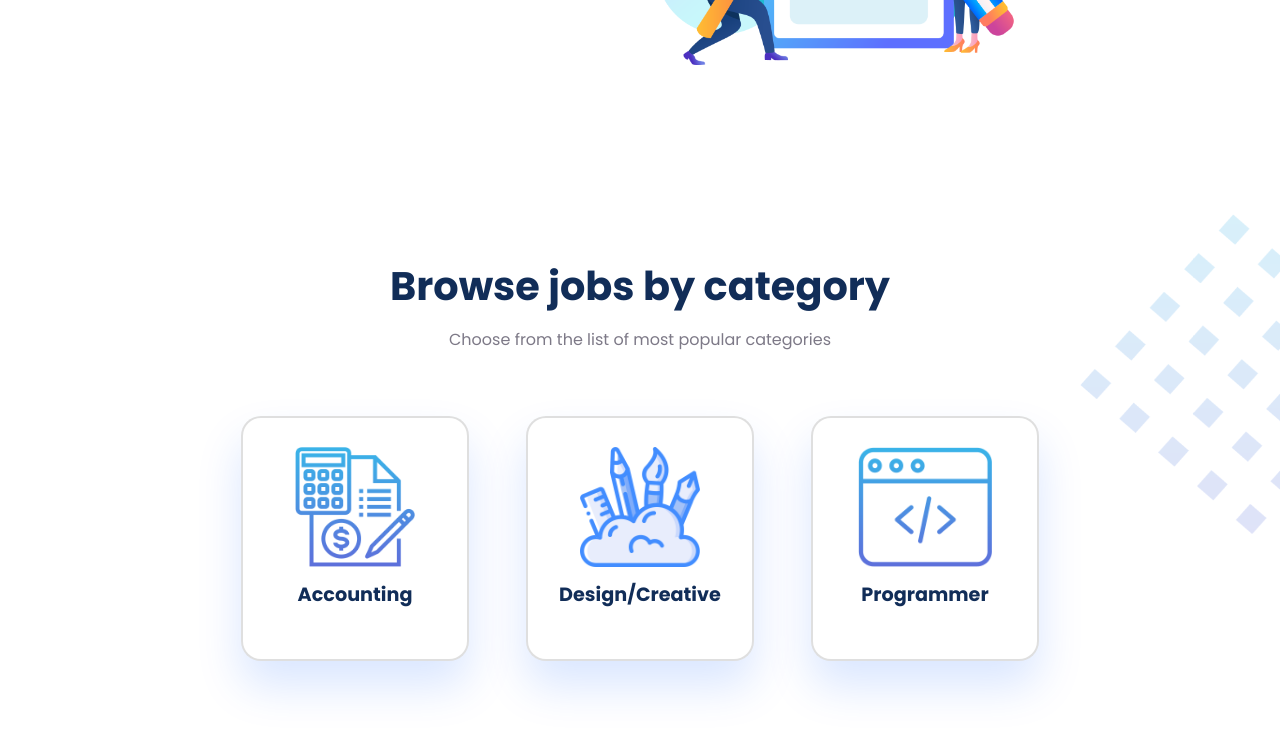
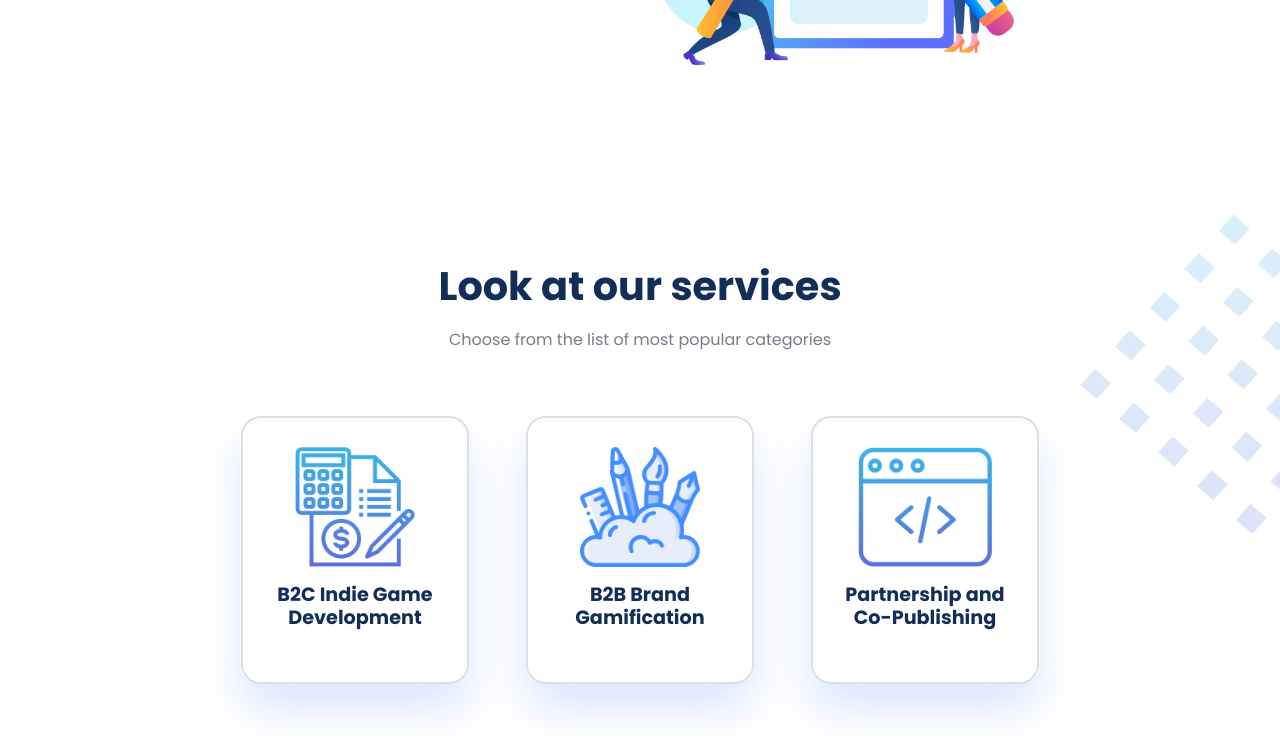
Before and after one commit to XieSandi/landing-page, a plain HTML site: page index.html in a window 1280 px wide. Shown: the part 1839-2595 px from the top of the page. Drawn offline with Linux system fonts and the light colour scheme.

Commit message:
Update index.html

```diff
--- a/index.html
+++ b/index.html
@@ -91,7 +91,7 @@
           <div class="row flex-center">
             <div class="col-md-5 order-md-0 text-center text-md-start"><img class="img-fluid mb-4" src="assets/img/illustrations/passion.png" width="450" alt="" /></div>
             <div class="col-md-5 text-center text-md-start">
-              <h6 class="fw-bold fs-2 fs-lg-3 display-3 lh-sm">Find your passion and<br />achieve success</h6>
+              <h6 class="fw-bold fs-2 fs-lg-3 display-3 lh-sm">Having fun with<br />playing our games</h6>
               <p class="my-4 pe-xl-8"> find a job that suits your interests and talents. A high salary is not the top priority. Most importantly,You can work according to your heart's desire.</p>
             </div>
           </div>
@@ -142,7 +142,7 @@
         <div class="container">
           <div class="row justify-content-center">
             <div class="col-md-9 col-lg-6 text-center mb-3">
-              <h5 class="fw-bold fs-3 fs-lg-5 lh-sm mb-3">Browse jobs by category</h5>
+              <h5 class="fw-bold fs-3 fs-lg-5 lh-sm mb-3">Look at our services</h5>
               <p class="mb-5">Choose from the list of most popular categories</p>
             </div>
           </div>
@@ -153,7 +153,7 @@
                   <div class="card py-4 shadow-sm h-100 hover-top">
                     <div class="text-center"> <img src="assets/img/illustrations/finance.png" height="120" alt="" />
                       <div class="card-body px-2">
-                        <h6 class="fw-bold fs-1 heading-color">Accounting</h6>
+                        <h6 class="fw-bold fs-1 heading-color">B2C Indie Game Development</h6>
                         <!-- <p class="mb-0 card-text">100 open position</p> -->
                       </div>
                     </div>
@@ -163,7 +163,7 @@
                   <div class="card py-4 shadow-sm h-100 hover-top">
                     <div class="text-center"> <img src="assets/img/illustrations/design.png" height="120" alt="" />
                       <div class="card-body px-2">
-                        <h6 class="fw-bold fs-1 heading-color">Design/Creative</h6>
+                        <h6 class="fw-bold fs-1 heading-color">B2B Brand Gamification</h6>
                         <!-- <p class="mb-0 card-text">100 open position</p> -->
                       </div>
                     </div>
@@ -173,7 +173,7 @@
                   <div class="card py-4 shadow-sm h-100 hover-top">
                     <div class="text-center"> <img src="assets/img/illustrations/programmer.png" height="120" alt="" />
                       <div class="card-body px-2">
-                        <h6 class="fw-bold fs-1 heading-color">Programmer</h6>
+                        <h6 class="fw-bold fs-1 heading-color">Partnership and <br>Co-Publishing</h6>
                         <!-- <p class="mb-0 card-text">100 open position</p> -->
                       </div>
                     </div>
```
